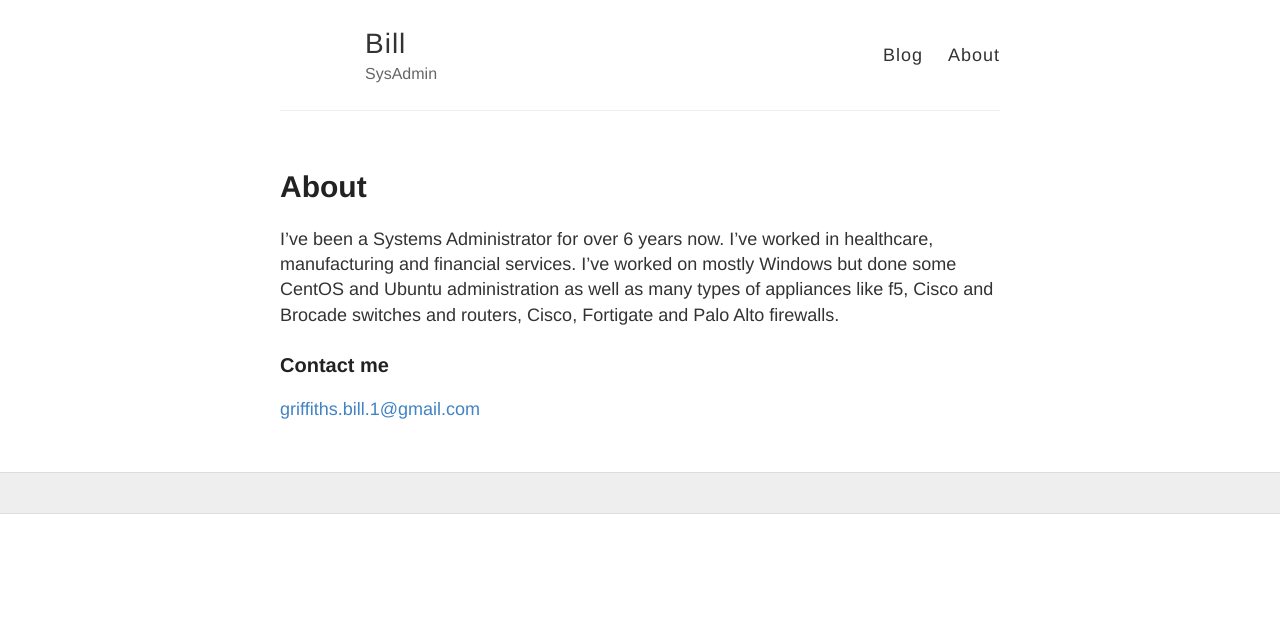
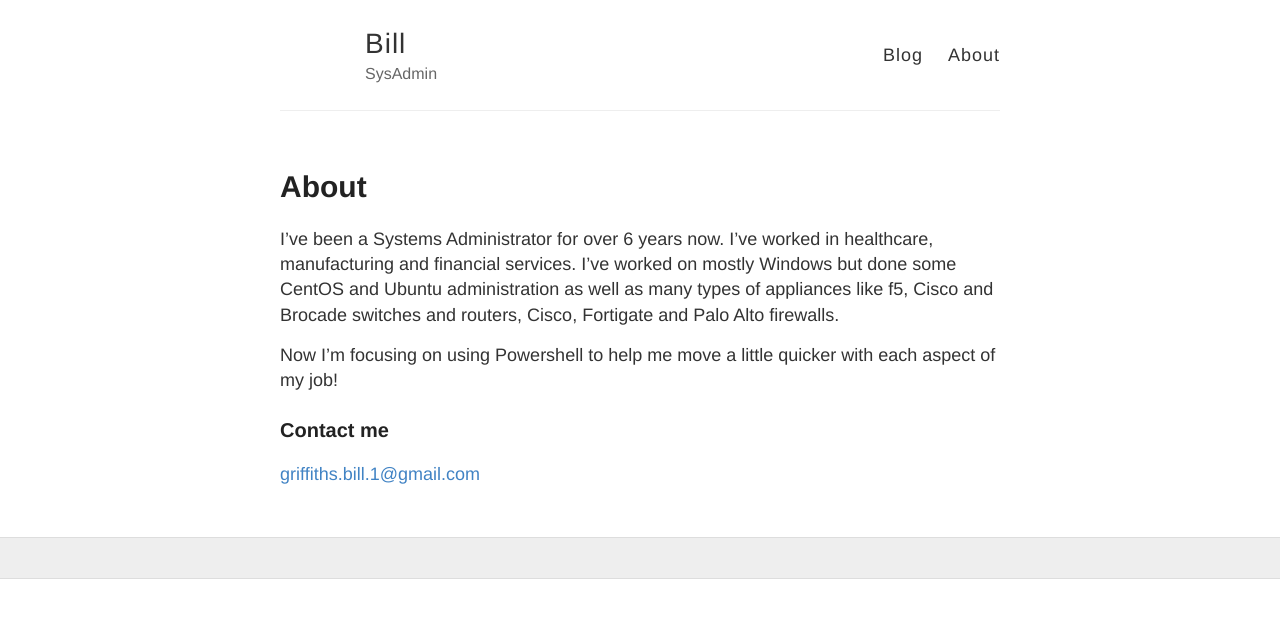
Before and after one commit to b1grif/b1grif.github.io, a Jekyll site: the page built from about.md, in a window 1280 px wide. Shown: the top 618 px of the page. Built offline with Jekyll 4.4.1, drawn with Linux system fonts in a browser that asks for light colours.

Commit message:
Update about

```diff
--- a/about.md
+++ b/about.md
@@ -8,6 +8,8 @@ I've been a Systems Administrator for over 6 years now. I've worked in healthcar
 services. I've worked on mostly Windows but done some CentOS and Ubuntu administration as well as many types of
 appliances like f5, Cisco and Brocade switches and routers, Cisco, Fortigate and Palo Alto firewalls.
 
+Now I'm focusing on using Powershell to help me move a little quicker with each aspect of my job!
+
 ### Contact me
 
 [griffiths.bill.1@gmail.com](mailto:griffiths.bill.1@gmail.com)
```
